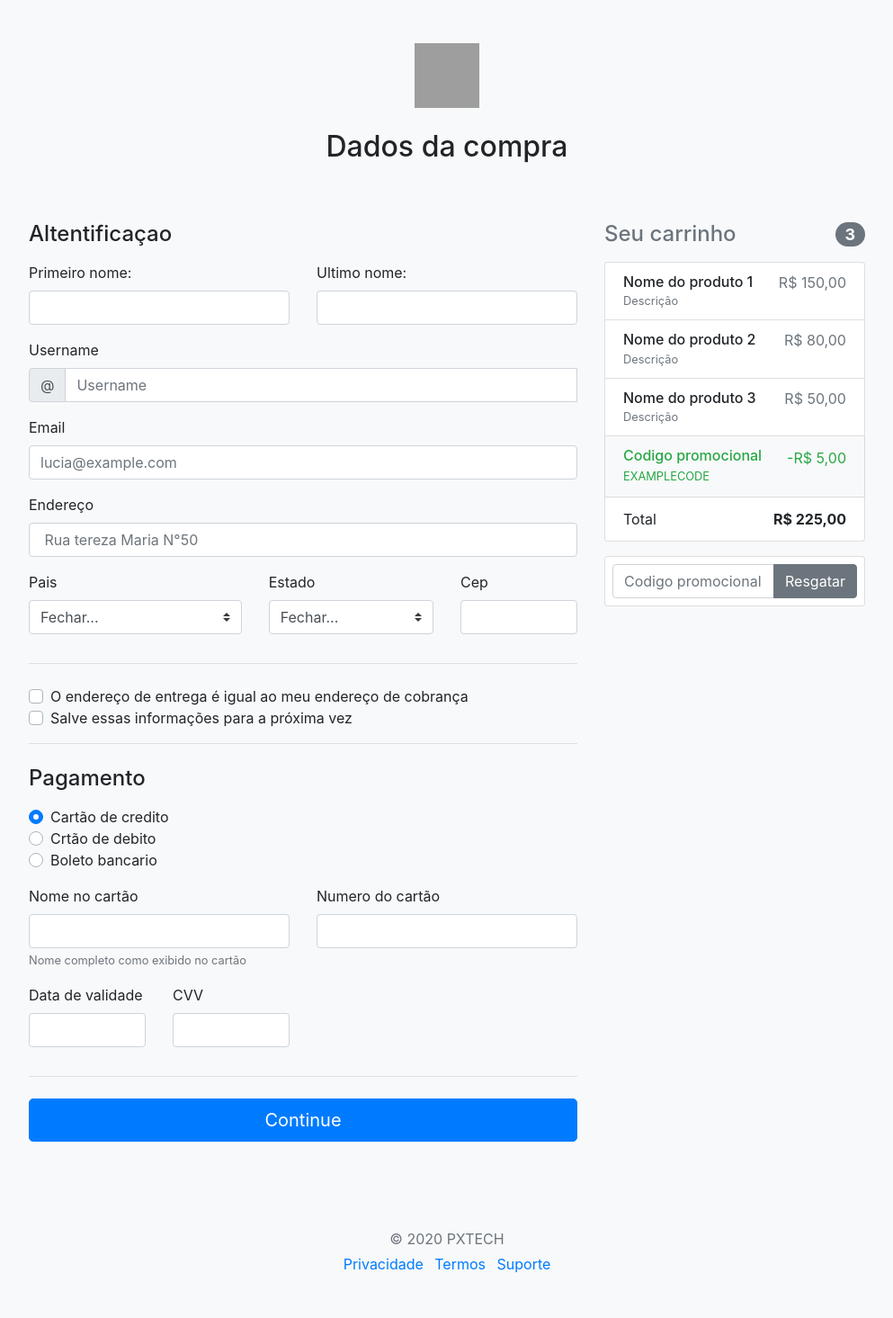
After one commit to pmela/lojapam, a Django app: page /venda in a window 1280 px wide. The commit adds this page. Shown: the whole page at 90% size, without its empty margins (143-1136 px from the left). Run offline with Django 3.2, Linux system fonts and the light colour scheme; some libraries are stand-ins or nearby versions; grey boxes are pictures that could not be loaded.

Commit message:
Html da tela de venda

```diff
--- /dev/null
+++ b/apploja/static/form-validation.css
@@ -0,0 +1,5 @@
+.container {
+  max-width: 960px;
+}
+
+.lh-condensed { line-height: 1.25; }
--- /dev/null
+++ b/apploja/static/form-validation.js
@@ -0,0 +1,20 @@
+// Example starter JavaScript for disabling form submissions if there are invalid fields
+(function () {
+  'use strict'
+
+  window.addEventListener('load', function () {
+    // Fetch all the forms we want to apply custom Bootstrap validation styles to
+    var forms = document.getElementsByClassName('needs-validation')
+
+    // Loop over them and prevent submission
+    Array.prototype.filter.call(forms, function (form) {
+      form.addEventListener('submit', function (event) {
+        if (form.checkValidity() === false) {
+          event.preventDefault()
+          event.stopPropagation()
+        }
+        form.classList.add('was-validated')
+      }, false)
+    })
+  }, false)
+}())
--- a/apploja/templates/menu.html
+++ b/apploja/templates/menu.html
@@ -72,7 +72,7 @@
                         <path d="M21 21l-5.2-5.2"/>
                     </svg>
                 </a>
-                <a class="btn btn-sm btn-outline-secondary" href="#">Sair</a>
+                <a class="btn btn-sm btn-outline-secondary" href="#">Logar</a>
             </div>
         </div>
     </header>
--- a/apploja/templates/telainicial.html
+++ b/apploja/templates/telainicial.html
@@ -5,11 +5,11 @@
     <tbody>
     <div class="row" style="">
         {%for produto in produto_paginado%}
-        <div class="col-md-4">
+        <div class="col-md-3">
             <div class="card">
                 <div class="card-body">
-                    <h1>{{produto.nome}}</h1>
-                    <img src="{{ produto.imagem.url }}" width="298" height="320">
+
+                    <img src="{{ produto.imagem.url }}" width="215" height="285">
                     </tr>
                 </div>
             </div>
--- /dev/null
+++ b/apploja/templates/venda.html
@@ -0,0 +1,262 @@
+<!doctype html>
+<html lang="en">
+{% load static %}
+<head>
+    <meta charset="utf-8">
+    <meta name="viewport" content="width=device-width, initial-scale=1, shrink-to-fit=no">
+    <meta name="description" content="">
+    <meta name="author" content="Mark Otto, Jacob Thornton, and Bootstrap contributors">
+    <meta name="generator" content="Jekyll v4.0.1">
+    <title>Checkout example · Bootstrap</title>
+
+    <link rel="canonical" href="https://getbootstrap.com/docs/4.5/examples/checkout/">
+
+    <!-- Bootstrap core CSS -->
+    <link rel="stylesheet" type="text/css" href="{% static 'bootstrap.css' %}">
+
+    <style>
+      .bd-placeholder-img {
+        font-size: 1.125rem;
+        text-anchor: middle;
+        -webkit-user-select: none;
+        -moz-user-select: none;
+        -ms-user-select: none;
+        user-select: none;
+      }
+
+      @media (min-width: 768px) {
+        .bd-placeholder-img-lg {
+          font-size: 3.5rem;
+        }
+      }
+
+
+
+    </style>
+    <!-- Custom styles for this template -->
+    <link rel="stylesheet" type="text/css" href="{% static 'form-validation.css' %}">
+
+</head>
+<body class="bg-light">
+<div class="container">
+    <div class="py-5 text-center">
+        <img class="d-block mx-auto mb-4" src="../assets/brand/bootstrap-solid.svg" alt="" width="72" height="72">
+        <h2>Dados da compra</h2>
+        <p class="lead"></p>
+    </div>
+
+    <div class="row">
+        <div class="col-md-4 order-md-2 mb-4">
+            <h4 class="d-flex justify-content-between align-items-center mb-3">
+                <span class="text-muted">Seu carrinho</span>
+                <span class="badge badge-secondary badge-pill">3</span>
+            </h4>
+            <ul class="list-group mb-3">
+                <li class="list-group-item d-flex justify-content-between lh-condensed">
+                    <div>
+                        <h6 class="my-0">Nome do produto 1</h6>
+                        <small class="text-muted">Descrição</small>
+                    </div>
+                    <span class="text-muted">R$ 150,00 </span>
+                </li>
+                <li class="list-group-item d-flex justify-content-between lh-condensed">
+                    <div>
+                        <h6 class="my-0">Nome do produto 2</h6>
+                        <small class="text-muted">Descrição</small>
+                    </div>
+                    <span class="text-muted">R$ 80,00 </span>
+                </li>
+                <li class="list-group-item d-flex justify-content-between lh-condensed">
+                    <div>
+                        <h6 class="my-0">Nome do produto 3</h6>
+                        <small class="text-muted">Descrição</small>
+                    </div>
+                    <span class="text-muted">R$ 50,00 </span>
+                </li>
+                <li class="list-group-item d-flex justify-content-between bg-light">
+                    <div class="text-success">
+                        <h6 class="my-0">Codigo promocional</h6>
+                        <small>EXAMPLECODE</small>
+                    </div>
+                    <span class="text-success">-R$ 5,00</span>
+                </li>
+                <li class="list-group-item d-flex justify-content-between">
+                    <span>Total</span>
+                    <strong>R$ 225,00</strong>
+                </li>
+            </ul>
+
+            <form class="card p-2">
+                <div class="input-group">
+                    <input type="text" class="form-control" placeholder="Codigo promocional">
+                    <div class="input-group-append">
+                        <button type="submit" class="btn btn-secondary">Resgatar</button>
+                    </div>
+                </div>
+            </form>
+        </div>
+        <div class="col-md-8 order-md-1">
+            <h4 class="mb-3">Altentificaçao</h4>
+            <form class="needs-validation" novalidate>
+                <div class="row">
+                    <div class="col-md-6 mb-3">
+                        <label for="primeiro_nome">Primeiro nome:</label>
+                        <input type="text" class="form-control" id="primeiro_nome" placeholder="" value="" required>
+                        <div class="invalid-feedback">
+                            Valid first name is required.
+                        </div>
+                    </div>
+                    <div class="col-md-6 mb-3">
+                        <label for="ultimo_nome">Ultimo nome:</label>
+                        <input type="text" class="form-control" id="ultimo_nome" placeholder="" value="" required>
+                        <div class="invalid-feedback">
+                            Valid last name is required.
+                        </div>
+                    </div>
+                </div>
+
+                <div class="mb-3">
+                    <label for="username">Username</label>
+                    <div class="input-group">
+                        <div class="input-group-prepend">
+                            <span class="input-group-text">@</span>
+                        </div>
+                        <input type="text" class="form-control" id="username" placeholder="Username" required>
+                        <div class="invalid-feedback" style="width: 100%;">
+                            Your username is required.
+                        </div>
+                    </div>
+                </div>
+
+                <div class="mb-3">
+                    <label for="email">Email <span class="text-muted"></span></label>
+                    <input type="email" class="form-control" id="email" placeholder="lucia@example.com">
+                    <div class="invalid-feedback">
+                        Please enter a valid email address for shipping updates.
+                    </div>
+                </div>
+
+                <div class="mb-3">
+                    <label for="endereco">Endereço</label>
+                    <input type="text" class="form-control" id="endereco" placeholder=" Rua tereza Maria N°50" required>
+                    <div class="invalid-feedback">
+                        Please enter your shipping address.
+                    </div>
+                </div>
+
+
+                <div class="row">
+                    <div class="col-md-5 mb-3">
+                        <label for="pais">Pais</label>
+                        <select class="custom-select d-block w-100" id="pais" required>
+                            <option value="">Fechar...</option>
+                            <option>Brasil</option>
+                        </select>
+                        <div class="invalid-feedback">
+                            Please select a valid country.
+                        </div>
+                    </div>
+                    <div class="col-md-4 mb-3">
+                        <label for="estado">Estado</label>
+                        <select class="custom-select d-block w-100" id="estado" required>
+                            <option value="">Fechar...</option>
+                            <option>MG</option>
+                        </select>
+                        <div class="invalid-feedback">
+                            Please provide a valid state.
+                        </div>
+                    </div>
+                    <div class="col-md-3 mb-3">
+                        <label for="cep">Cep</label>
+                        <input type="text" class="form-control" id="cep" placeholder="" required>
+                        <div class="invalid-feedback">
+                            Zip code required.
+                        </div>
+                    </div>
+                </div>
+                <hr class="mb-4">
+                <div class="custom-control custom-checkbox">
+                    <input type="checkbox" class="custom-control-input" id="same-address">
+                    <label class="custom-control-label" for="same-address">O endereço de entrega é igual ao meu endereço
+                        de cobrança</label>
+                </div>
+                <div class="custom-control custom-checkbox">
+                    <input type="checkbox" class="custom-control-input" id="save-info">
+                    <label class="custom-control-label" for="save-info">Salve essas informações para a próxima
+                        vez</label>
+                </div>
+                <hr class="mb-4">
+
+                <h4 class="mb-3">Pagamento</h4>
+
+                <div class="d-block my-3">
+                    <div class="custom-control custom-radio">
+                        <input id="credit" name="paymentMethod" type="radio" class="custom-control-input" checked
+                               required>
+                        <label class="custom-control-label" for="credit">Cartão de credito</label>
+                    </div>
+                    <div class="custom-control custom-radio">
+                        <input id="debit" name="paymentMethod" type="radio" class="custom-control-input" required>
+                        <label class="custom-control-label" for="debit">Crtão de debito</label>
+                    </div>
+                    <div class="custom-control custom-radio">
+                        <input id="paypal" name="paymentMethod" type="radio" class="custom-control-input" required>
+                        <label class="custom-control-label" for="paypal">Boleto bancario</label>
+                    </div>
+                </div>
+                <div class="row">
+                    <div class="col-md-6 mb-3">
+                        <label for="cc-name">Nome no cartão</label>
+                        <input type="text" class="form-control" id="cc-name" placeholder="" required>
+                        <small class="text-muted">Nome completo como exibido no cartão</small>
+                        <div class="invalid-feedback">
+                            Name on card is required
+                        </div>
+                    </div>
+                    <div class="col-md-6 mb-3">
+                        <label for="cc-number">Numero do cartão</label>
+                        <input type="text" class="form-control" id="cc-number" placeholder="" required>
+                        <div class="invalid-feedback">
+                            Credit card number is required
+                        </div>
+                    </div>
+                </div>
+                <div class="row">
+                    <div class="col-md-3 mb-3">
+                        <label for="cc-expiration">Data de validade</label>
+                        <input type="text" class="form-control" id="cc-expiration" placeholder="" required>
+                        <div class="invalid-feedback">
+                            Expiration date required
+                        </div>
+                    </div>
+                    <div class="col-md-3 mb-3">
+                        <label for="cc-cvv">CVV</label>
+                        <input type="text" class="form-control" id="cc-cvv" placeholder="" required>
+                        <div class="invalid-feedback">
+                            Security code required
+                        </div>
+                    </div>
+                </div>
+                <hr class="mb-4">
+                <button class="btn btn-primary btn-lg btn-block" type="submit">Continue</button>
+            </form>
+        </div>
+    </div>
+
+    <footer class="my-5 pt-5 text-muted text-center text-small">
+        <p class="mb-1">&copy; 2020 PXTECH</p>
+        <ul class="list-inline">
+            <li class="list-inline-item"><a href="#">Privacidade</a></li>
+            <li class="list-inline-item"><a href="#">Termos</a></li>
+            <li class="list-inline-item"><a href="#">Suporte</a></li>
+        </ul>
+    </footer>
+</div>
+<script src="https://code.jquery.com/jquery-3.5.1.slim.min.js"
+        integrity="sha384-DfXdz2htPH0lsSSs5nCTpuj/zy4C+OGpamoFVy38MVBnE+IbbVYUew+OrCXaRkfj"
+        crossorigin="anonymous"></script>
+<script>window.jQuery || document.write('<script src="../assets/js/vendor/jquery.slim.min.js"><\/script>')</script>
+<script src="../assets/dist/js/bootstrap.bundle.js"></script>
+<script src="form-validation.js"></script>
+</body>
+</html>
--- a/apploja/urls.py
+++ b/apploja/urls.py
@@ -8,6 +8,8 @@ urlpatterns = [
     path('telainicial/<str:nome_categoria>', chamandotelainicial, name='telainicial'),
     path('', chamandotelainicial, name='telainicialall'),
     path('menu', chamandomenu, name='menu'),
+    path('venda', chamandovenda, name='venda'),
     path('cadastraUsuario', cadastraUsuario, name='cadastraUsuario'),
     path('validaUsuario', validaUsuario, name='validaUsuario'),
+
 ]
--- a/apploja/views.py
+++ b/apploja/views.py
@@ -17,7 +17,7 @@ def chamandotelainicial(request, nome_categoria=None):
         categoria = Categoria.objects.get(nome=nome_categoria)
         produtos = Produto.objects.filter(categoria=categoria)
 
-    paginado = Paginator(produtos, 6)  # Show 25 contacts per page.
+    paginado = Paginator(produtos, 8)  # Show 25 contacts per page.
 
     numero_pagina = request.GET.get('page')
     produto_paginado = paginado.get_page(numero_pagina)
@@ -28,6 +28,9 @@ def chamandotelainicial(request, nome_categoria=None):
 
 def chamandomenu(request):
     return render(request, 'menu.html')
+
+def chamandovenda(request):
+    return render(request, 'venda.html')
 
 
 def cadastraUsuario(request):
```
